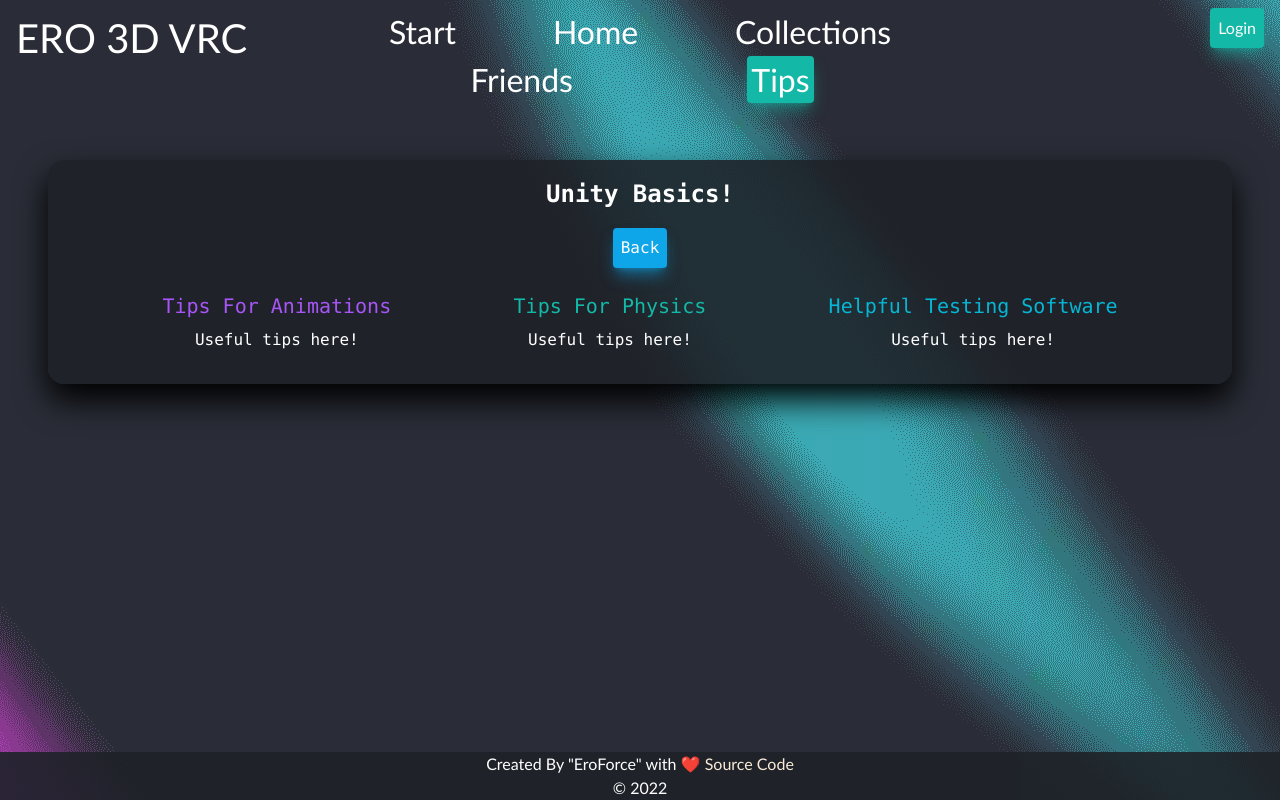
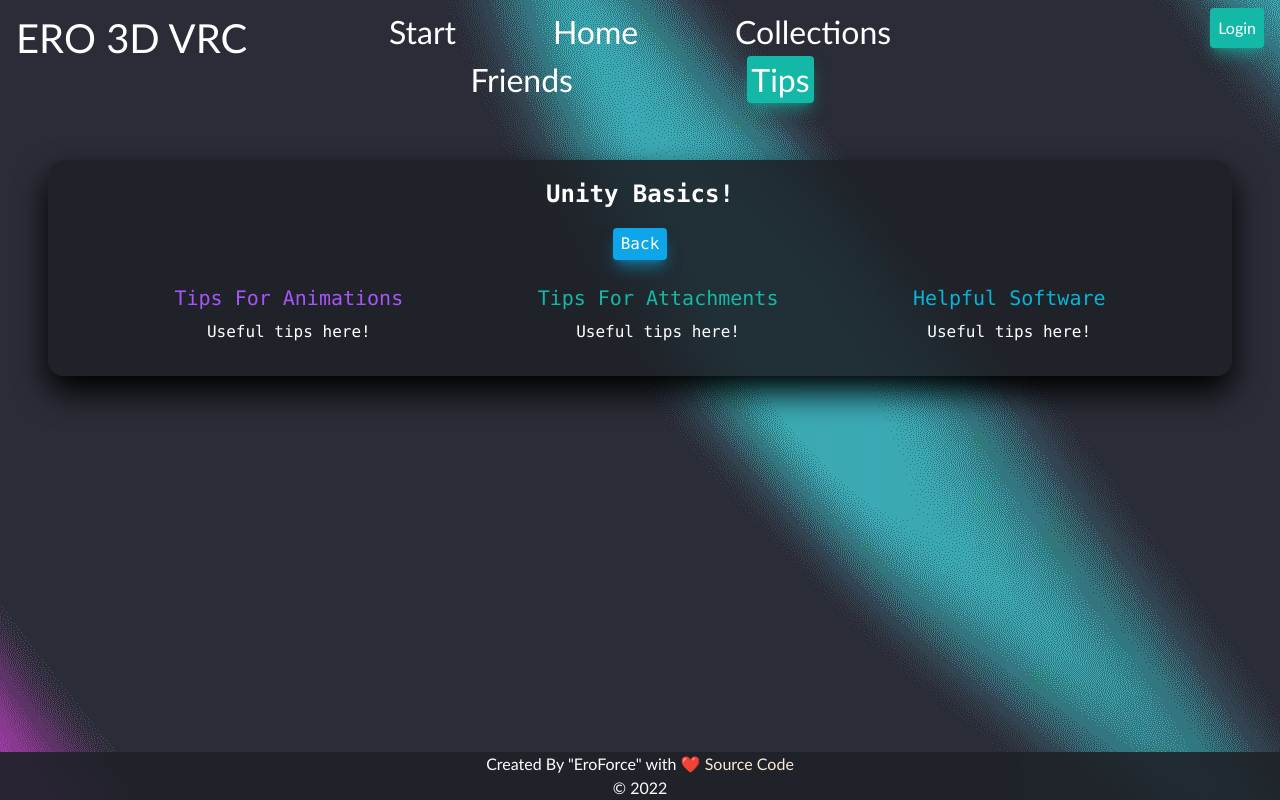
Before and after one commit to ajlineb/Ero3D-VRC, a React (Create React App) app in the folder client/: page /#/tips/unity in a window 1280 px wide. Built offline with nearby package versions, Linux system fonts and the light colour scheme; what tw-elements would draw is missing.

Commit message:
added back button trouble shooting page

```diff
--- a/client/src/Pages/Trouble.js
+++ b/client/src/Pages/Trouble.js
@@ -5,6 +5,33 @@ export default function Trouble() {
     <div className="content grid grid-cols-1 lg:grid-cols-1 gap-4 lg:gap-8 font-mono">
       <div className="centerInfo container">
         <h2 className="subtitle">Trouble Shooting!</h2>
+        <div>
+          <a href="http://localhost:3000/#/tips">
+            <button className="bg-yellow-500 shadow-lg shadow-yellow-500/50 rounded pl-2 pr-2 pt-1 pb-1 transition ease-in-out delay-150 hover:-translate-y-1 hover:scale-105 hover:bg-indigo-500 hover:shadow-indigo-500/50 duration-300">
+              Back
+            </button>
+          </a>
+        </div>
+        <div className="flex flex-wrap justify-evenly">
+          <div className="p-4">
+            <h2 className="text-xl p-2 text-purple-500">
+              Questions/Errors with Blender
+            </h2>
+            <p>Useful tips here!</p>
+          </div>
+          <div className="p-4">
+            <h2 className="text-xl p-2 text-teal-500">
+              Questions/Errors with Unity
+            </h2>
+            <p>Useful tips here!</p>
+          </div>
+          <div className="p-4">
+            <h2 className="text-xl p-2 text-cyan-500">
+              Questions/Errors with VRChat
+            </h2>
+            <p>Useful tips here!</p>
+          </div>
+        </div>
       </div>
     </div>
   );
--- a/client/src/Pages/Unity.js
+++ b/client/src/Pages/Unity.js
@@ -7,7 +7,7 @@ export default function Unity() {
         <h2 className="subtitle">Unity Basics!</h2>
         <div>
           <a href="http://localhost:3000/#/tips">
-            <button className="bg-sky-500 shadow-lg shadow-sky-500/50 rounded p-2 transition ease-in-out delay-150 hover:-translate-y-1 hover:scale-105 hover:bg-indigo-500 hover:shadow-indigo-500/50 duration-300">
+            <button className="bg-sky-500 shadow-lg shadow-sky-500/50 rounded pl-2 pr-2 pt-1 pb-1 transition ease-in-out delay-150 hover:-translate-y-1 hover:scale-105 hover:bg-indigo-500 hover:shadow-indigo-500/50 duration-300">
               Back
             </button>
           </a>
@@ -18,13 +18,11 @@ export default function Unity() {
             <p>Useful tips here!</p>
           </div>
           <div className="p-4">
-            <h2 className="text-xl p-2 text-teal-500">Tips For Physics</h2>
+            <h2 className="text-xl p-2 text-teal-500">Tips For Attachments</h2>
             <p>Useful tips here!</p>
           </div>
           <div className="p-4">
-            <h2 className="text-xl p-2 text-cyan-500">
-              Helpful Testing Software
-            </h2>
+            <h2 className="text-xl p-2 text-cyan-500">Helpful Software</h2>
             <p>Useful tips here!</p>
           </div>
         </div>
--- a/client/src/components/Header.js
+++ b/client/src/components/Header.js
@@ -21,14 +21,14 @@ export default function Header() {
   });
 
   return (
-    <div className={`header flex flex-row flex-wrap  ${transparent}`}>
+    <div className={`header flex flex-row flex-wrap ${transparent}`}>
       <div className=" basis-1/4">
         <h1 className="title">ERO 3D VRC</h1>
       </div>
-      <div className="  basis-1/2">
+      <div className="basis-1/2 flex flex-wrap justify-evenly">
         <NavBar />
       </div>
-      <div className=" basis-1/4">
+      <div className="basis-1/4">
         <Login />
       </div>
     </div>
```
